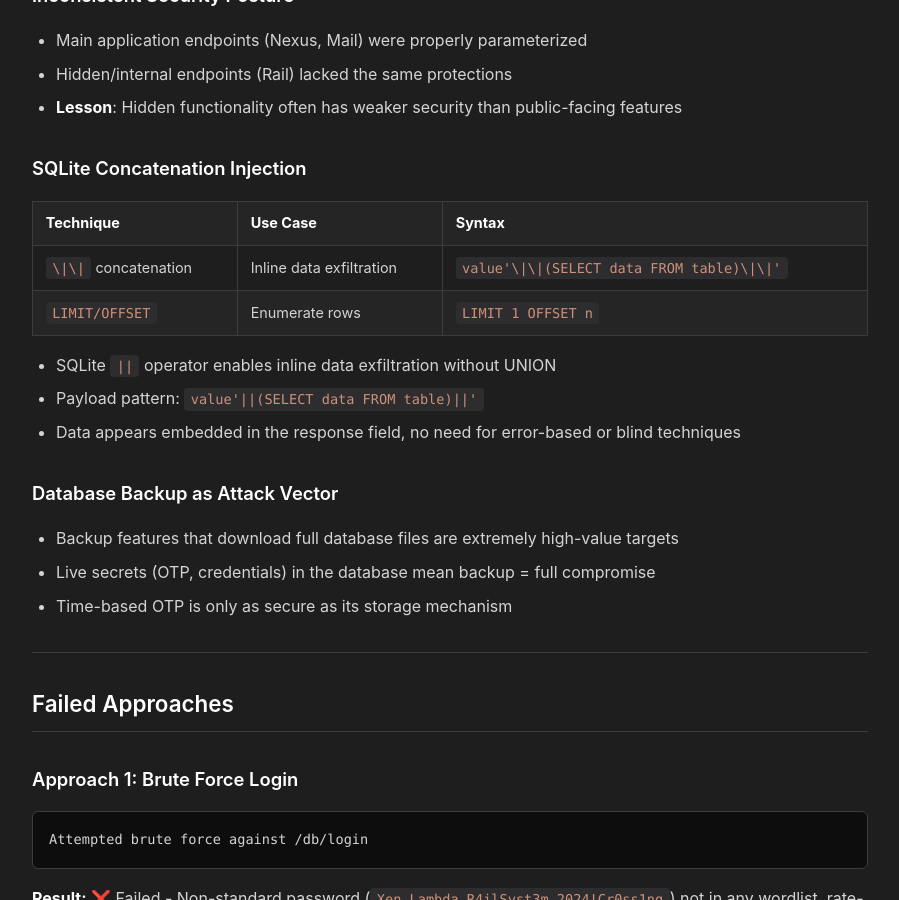
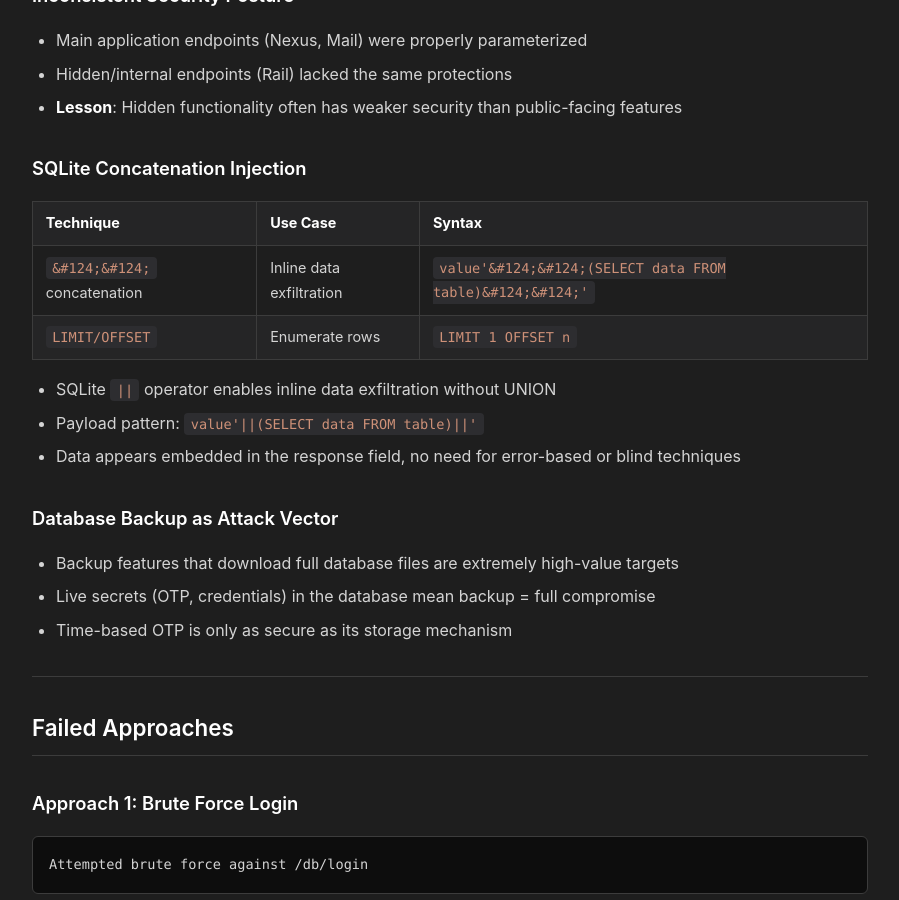
Before and after one commit to d4rkto0th/d4rkto0th.github.io, a Jekyll site: the page built from labs/webapp/MesaNet Access Panel (SQLi, Info Disclosure).md, in a window 1280 px wide and 900 px high, scrolled down 7925 px. Shown: the whole window, without its empty margins (190-1089 px from the left). Built offline with Jekyll 4.4.1, drawn with Linux system fonts in a browser that asks for light colours.

Commit message:
Fix escaped pipe characters in MesaNet writeup table
Use HTML entities for pipe chars inside markdown table to prevent
rendering as \|\| on the site.

Co-Authored-By: Claude Opus 4.6 <noreply@anthropic.com>

```diff
--- a/labs/webapp/MesaNet Access Panel (SQLi, Info Disclosure).md
+++ b/labs/webapp/MesaNet Access Panel (SQLi, Info Disclosure).md
@@ -261,7 +261,7 @@ Dev Console access revealed the flag.
 
 | Technique | Use Case | Syntax |
 |-----------|----------|--------|
-| `\|\|` concatenation | Inline data exfiltration | `value'\|\|(SELECT data FROM table)\|\|'` |
+| `&#124;&#124;` concatenation | Inline data exfiltration | `value'&#124;&#124;(SELECT data FROM table)&#124;&#124;'` |
 | `LIMIT/OFFSET` | Enumerate rows | `LIMIT 1 OFFSET n` |
 
 - SQLite `||` operator enables inline data exfiltration without UNION
```
